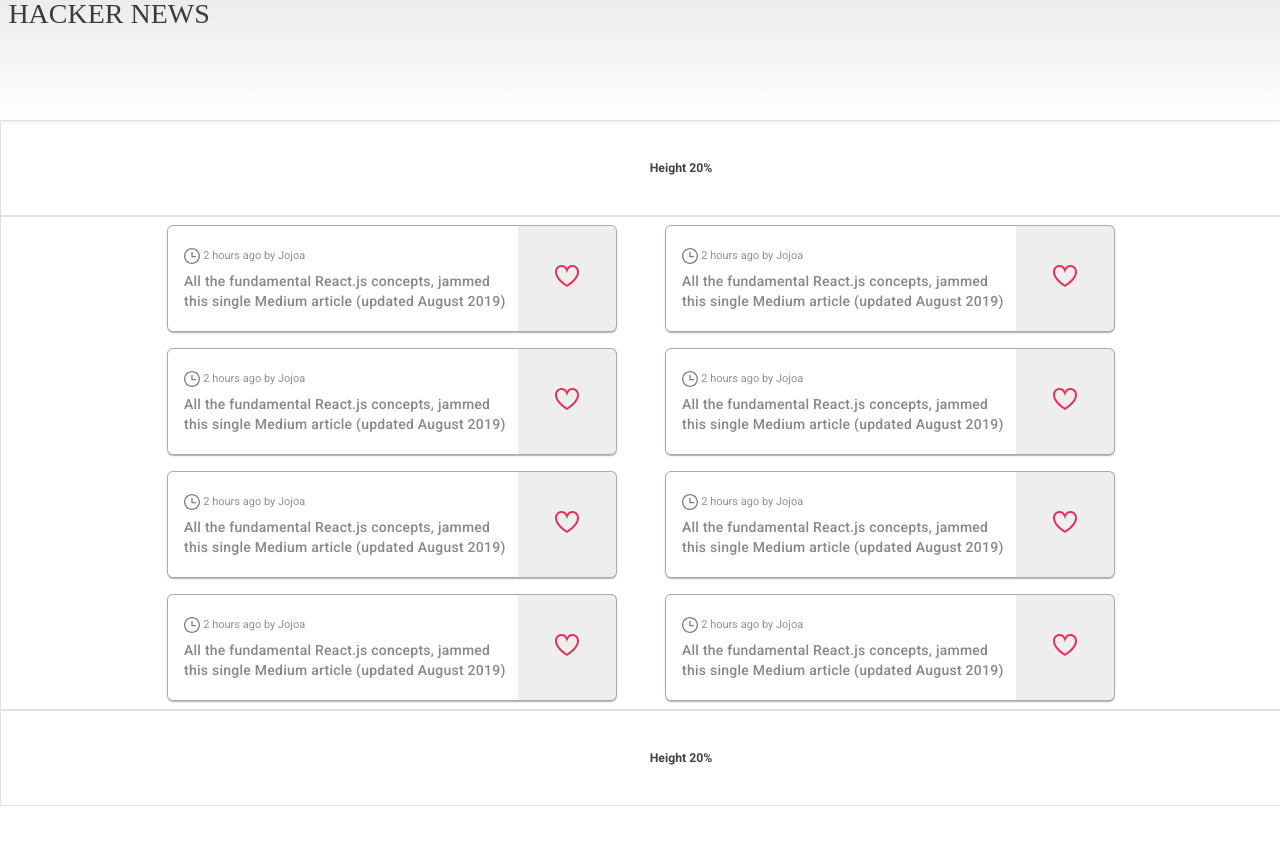
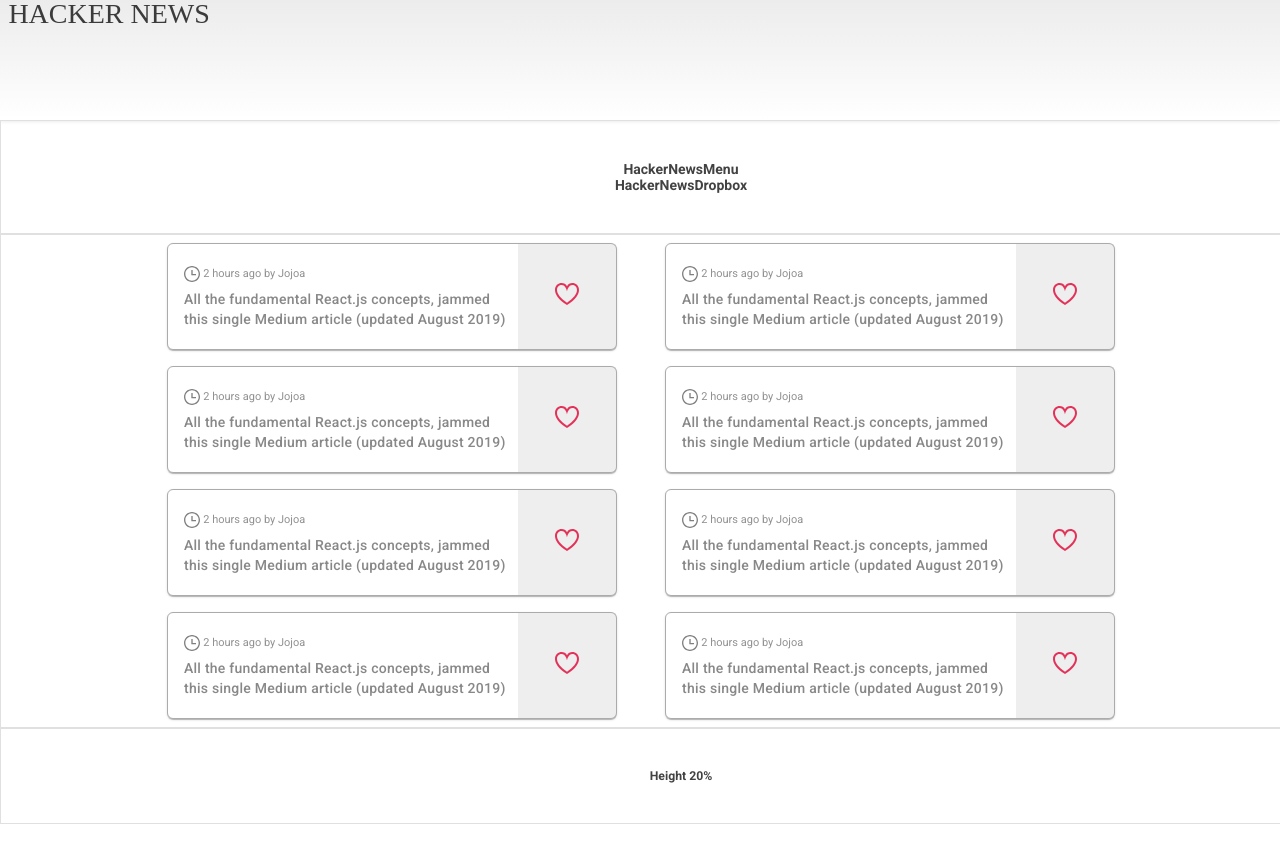
Before and after one commit to LuisFJojoa/hacker-news, a React (Vite) app: page / in a window 1280 px wide. Shown: the top 862 px of the page. Built offline with nearby package versions, Linux system fonts and the light colour scheme.

Commit message:
estructure of the body's header created

```diff
--- a/src/components/HackerNewsBody/HackerNewsBody.jsx
+++ b/src/components/HackerNewsBody/HackerNewsBody.jsx
@@ -1,5 +1,9 @@
 import "./styles.css";
-import { HackerNewsGrid, HackerNewsMenu, HackerNewsPagination } from "../";
+import {
+  HackerNewsGrid,
+  HackerNewsMenu,
+  HackerNewsDropbox,
+} from "../";
 
 import { styled } from "@mui/material/styles";
 import Box from "@mui/material/Box";
@@ -16,11 +20,11 @@
   }));
   return (
     <>
-      <Box sx={{ height: '100vh', width: "100%" }}>
+      <Box sx={{ height: "100vh", width: "100%" }}>
         <Box
           sx={{
-            padding: '40px',
-            width: '100%',
+            padding: "40px",
+            width: "100%",
             color: (theme) =>
               theme.palette.mode === "dark" ? "grey.300" : "grey.800",
             border: "1px solid",
@@ -31,11 +35,19 @@
             textAlign: "center",
           }}
         >
-          Height 20%
+          <div>
+            <div>
+            <HackerNewsMenu />
+            </div>
+            <div>
+              <HackerNewsDropbox/>
+            </div>
+          </div>
+
         </Box>
         <Box
           sx={{
-            width: '100%',
+            width: "100%",
             color: (theme) =>
               theme.palette.mode === "dark" ? "grey.300" : "grey.800",
             border: "1px solid",
@@ -46,12 +58,12 @@
             textAlign: "center",
           }}
         >
-          <HackerNewsGrid/>
+          <HackerNewsGrid />
         </Box>
         <Box
           sx={{
-            padding: '40px',
-            width: '100%',
+            padding: "40px",
+            width: "100%",
             color: (theme) =>
               theme.palette.mode === "dark" ? "grey.300" : "grey.800",
             border: "1px solid",
--- a/src/components/HackerNewsMenu/HackerNewsMenu.jsx
+++ b/src/components/HackerNewsMenu/HackerNewsMenu.jsx
@@ -1,7 +1,12 @@
+
 import "./styles.css";
 
 export const HackerNewsMenu = () => {
   return (
-    <div>HackerNewsMenu</div>
+    <>
+    <div>
+      HackerNewsMenu
+    </div>
+    </>
   )
 }
--- a/src/components/index.js
+++ b/src/components/index.js
@@ -5,3 +5,4 @@
 export * from "./HackerNewsItem/HackerNewsItem";
 export * from "./HackerNewsMenu/HackerNewsMenu";
 export * from "./HackerNewsPagination/HackerNewsPagination";
+export * from "./HackerNewsDropbox/HackerNewsDropbox";
```
